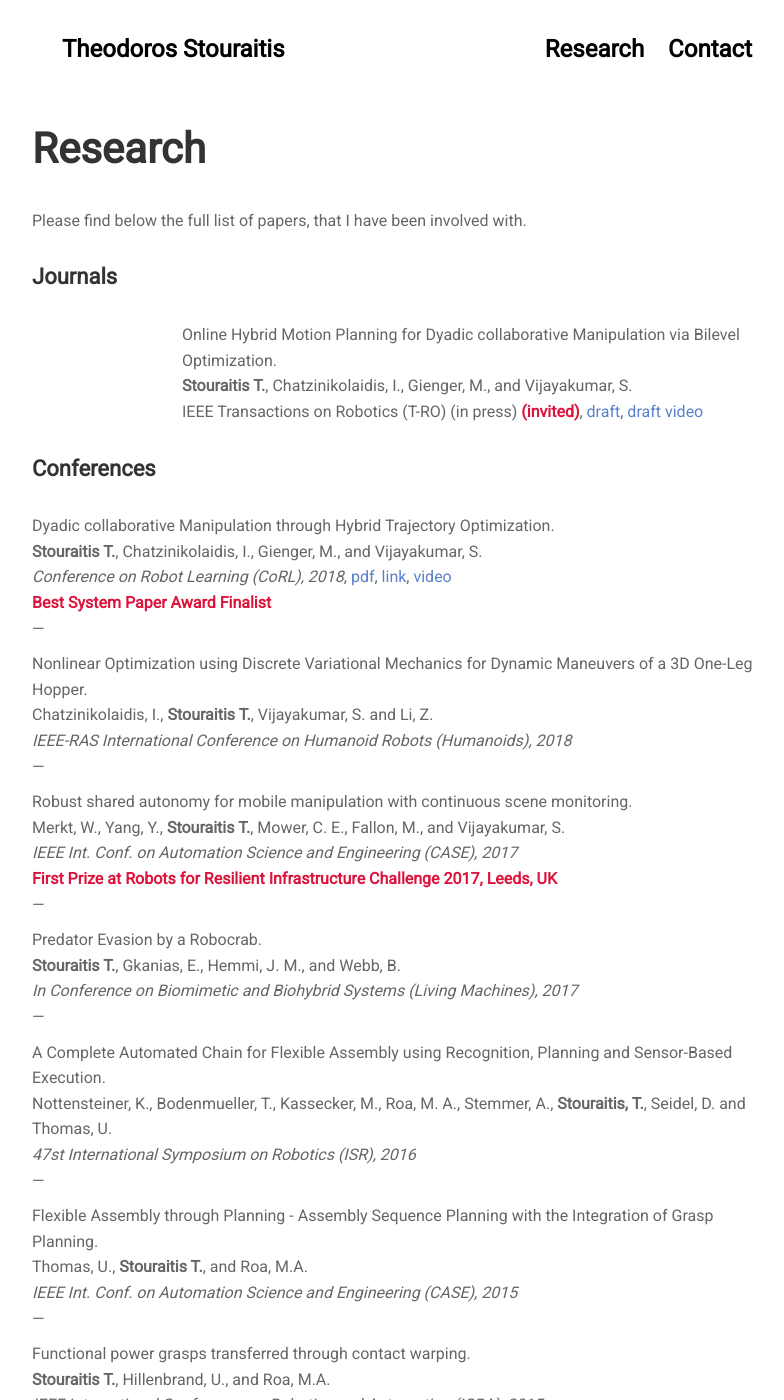
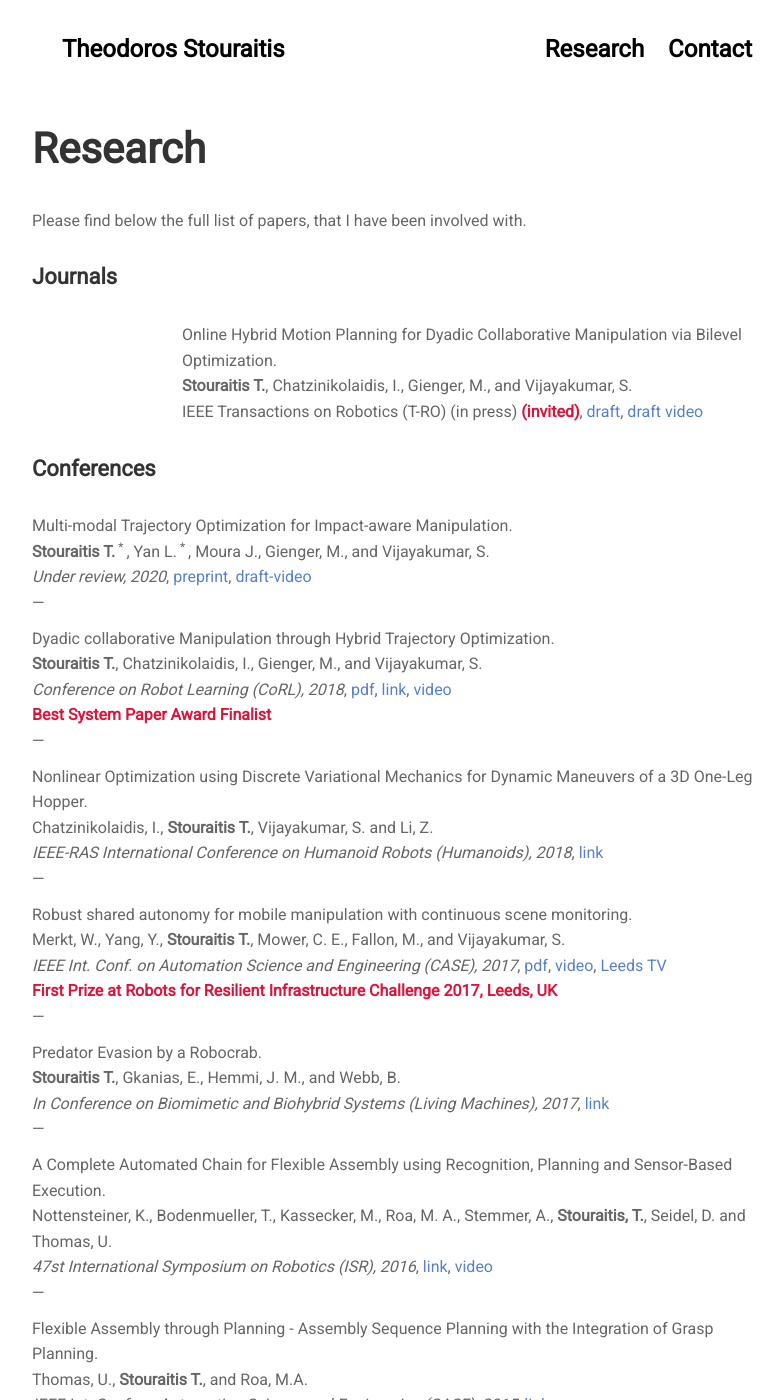
Before and after one commit to stoutheo/stoutheo.github.io, a Jekyll site: the page built from publications.html, in a window 1280 px wide and 1400 px high. Shown: the whole window, without its empty margins (233-1017 px from the left). Built offline with Jekyll 4.4.1, drawn with Linux system fonts in a browser that asks for light colours; nearby versions of some CDN libraries; some of the changed text lies outside the part shown.

Commit message:
Paper and twitter update

```diff
--- a/_data/publications/papers.yml
+++ b/_data/publications/papers.yml
@@ -1,4 +1,5 @@
 papers: >
+
 
   #### Journals
 
@@ -7,17 +8,15 @@ papers: >
     <col width="0%" />
     <col width="80%" />
   </colgroup>
-
   <tbody>
   <tr>
     <td markdown="span"> </td>
-    <td markdown="span">Online Hybrid Motion Planning for Dyadic collaborative Manipulation via Bilevel Optimization.
+    <td markdown="span">Online Hybrid Motion Planning for Dyadic Collaborative Manipulation via Bilevel Optimization.
     <br> **Stouraitis T.**, Chatzinikolaidis, I., Gienger, M., and Vijayakumar, S.
     <br> IEEE Transactions on Robotics (T-RO) (in press) <span style="color:crimson">**(invited)**</span>,
     [draft](http://homepages.inf.ed.ac.uk/svijayak/publications/stouraitis-IEEETRO2020.pdf),
     [draft video](http://homepages.inf.ed.ac.uk/svijayak/publications/stouraitis-IEEETRO2020.mp4)
     </td>
-
   </tr>
   </tbody>
   </table>
@@ -31,6 +30,16 @@ papers: >
     <col width="100%" />
   </colgroup>
   <tbody>
+    <tr>
+      <td markdown="span"> </td>
+      <td markdown="span">Multi-modal Trajectory Optimization for Impact-aware Manipulation.
+      <br> **Stouraitis T.**<sup> * </sup>, Yan L.<sup> * </sup>, Moura J., Gienger, M., and Vijayakumar, S.
+      <br> *Under review, 2020*,
+      [preprint](https://bc3-production-us-east-2.s3.us-east-2.amazonaws.com/m1hbgaqp2op2l38zfzvsibxhyvhd?response-content-disposition=inline%3B%20filename%3D%22impact-aware-draft.pdf%22%3B%20filename%2A%3DUTF-8%27%27impact-aware-draft.pdf&response-content-type=application%2Fpdf&X-Amz-Algorithm=AWS4-HMAC-SHA256&X-Amz-Credential=AKIAS5PME4CT5QW2PJJU%2F20200612%2Fus-east-2%2Fs3%2Faws4_request&X-Amz-Date=20200612T192302Z&X-Amz-Expires=86400&X-Amz-SignedHeaders=host&X-Amz-Signature=77228b1df260bc5a55cb0014d190a6be581857f7e1162d17d6ef92c1980df112),
+      [draft-video](https://bc3-production-us-east-2.s3.us-east-2.amazonaws.com/v4w034uvpsajjc66o2bar8tke6px?response-content-disposition=inline%3B%20filename%3D%22Impact-aware-video-draft.mp4%22%3B%20filename%2A%3DUTF-8%27%27Impact-aware-video-draft.mp4&response-content-type=video%2Fmp4&X-Amz-Algorithm=AWS4-HMAC-SHA256&X-Amz-Credential=AKIAS5PME4CT5QW2PJJU%2F20200612%2Fus-east-2%2Fs3%2Faws4_request&X-Amz-Date=20200612T192154Z&X-Amz-Expires=86400&X-Amz-SignedHeaders=host&X-Amz-Signature=7e9f5277c27afd1859abcea60237fadd79d8420d0e808ede74fa993275c912c0)
+      <br> --- </td>
+    </tr>
+    <tr height ="10px"></tr>
     <tr>
       <td markdown="span"> </td>
       <td markdown="span">Dyadic collaborative Manipulation through Hybrid Trajectory Optimization.
@@ -47,7 +56,8 @@ papers: >
       <td markdown="span"> </td>
       <td markdown="span">Nonlinear Optimization using Discrete Variational Mechanics for Dynamic Maneuvers of a 3D One-Leg Hopper.
       <br> Chatzinikolaidis, I., **Stouraitis T.**, Vijayakumar, S. and Li, Z.
-      <br> *IEEE-RAS International Conference on Humanoid Robots (Humanoids), 2018*
+      <br> *IEEE-RAS International Conference on Humanoid Robots (Humanoids), 2018*,
+      [link](https://ieeexplore.ieee.org/document/8624981)
       <br> --- </td>
     </tr>
 
@@ -56,7 +66,10 @@ papers: >
       <td markdown="span"> </td>
       <td markdown="span">Robust shared autonomy for mobile manipulation with continuous scene monitoring.
       <br> Merkt, W., Yang, Y., **Stouraitis T.**,  Mower, C. E., Fallon, M., and Vijayakumar, S.
-      <br> *IEEE Int. Conf. on Automation Science and Engineering (CASE), 2017*
+      <br> *IEEE Int. Conf. on Automation Science and Engineering (CASE), 2017*,
+      [pdf](http://www.robots.ox.ac.uk/~mobile/drs/Papers/2017CASE_merkt.pdf),
+      [video](https://www.youtube.com/watch?v=5jFU7oCP4vk),
+      [Leeds TV](https://mymedia.leeds.ac.uk/Mediasite/Play/3f5d866a98dc42928c0e68ef92688ce91d)
       <br> <span style="color:crimson">**First Prize at Robots for Resilient Infrastructure Challenge 2017, Leeds, UK**</span>
       <br> --- </td>
     </tr>
@@ -65,7 +78,8 @@ papers: >
       <td markdown="span"> </td>
       <td markdown="span">Predator Evasion by a Robocrab.
       <br> **Stouraitis T.**, Gkanias, E., Hemmi, J. M., and Webb, B.
-      <br> *In Conference on Biomimetic and Biohybrid Systems (Living Machines), 2017*
+      <br> *In Conference on Biomimetic and Biohybrid Systems (Living Machines), 2017*,
+      [link](https://link.springer.com/chapter/10.1007/978-3-319-63537-8_36)
       <br> --- </td>
     </tr>
     <tr height ="10px"></tr>
@@ -73,7 +87,9 @@ papers: >
       <td markdown="span"> </td>
       <td markdown="span">A Complete Automated Chain for Flexible Assembly using Recognition, Planning and Sensor-Based Execution.
       <br> Nottensteiner, K., Bodenmueller, T., Kassecker, M., Roa, M. A., Stemmer, A., **Stouraitis, T.**, Seidel, D. and Thomas, U.
-      <br> *47st International Symposium on Robotics (ISR), 2016*
+      <br> *47st International Symposium on Robotics (ISR), 2016*,
+      [link](https://ieeexplore.ieee.org/document/7559140),
+      [video](https://www.youtube.com/watch?v=2jYhdmk-pMg)
       <br> --- </td>
     </tr>
   <tr height ="10px"></tr>
@@ -81,7 +97,8 @@ papers: >
       <td markdown="span"> </td>
       <td markdown="span">Flexible Assembly through Planning - Assembly Sequence Planning with the Integration of Grasp Planning.
       <br> Thomas, U., **Stouraitis T.**,  and Roa, M.A.
-      <br> *IEEE Int. Conf. on Automation Science and Engineering (CASE), 2015*
+      <br> *IEEE Int. Conf. on Automation Science and Engineering (CASE), 2015*,
+      [link](https://ieeexplore.ieee.org/document/7294142)
       <br> --- </td>
     </tr>
   <tr height ="10px"></tr>
@@ -89,7 +106,8 @@ papers: >
     <td markdown="span"> </td>
     <td markdown="span">Functional power grasps transferred through contact warping.
     <br> **Stouraitis T.**, Hillenbrand, U., and Roa, M.A.
-    <br> *IEEE International Conference on Robotics and Automation (ICRA), 2015*
+    <br> *IEEE International Conference on Robotics and Automation (ICRA), 2015*,
+    [link](https://ieeexplore.ieee.org/document/7139884)
     <br> --- </td>
   </tr>
   <tr height ="10px"></tr>
@@ -97,7 +115,9 @@ papers: >
       <td markdown="span"> </td>
       <td markdown="span">A New Fast and Robust Collision Detection and Force Computation Algorithm Applied to the Physics Engine Bullet: Method, Integration, and Evaluation.
       <br> Sagardia, M., **Stouraitis T.**,  and Silva, L.e.
-      <br> *Conference and Exhibition of the European Association of Virtual and Augmented Reality (EuroVR), 2014*
+      <br> *Conference and Exhibition of the European Association of Virtual and Augmented Reality (EuroVR), 2014*,
+      [pdf](https://diglib.eg.org/bitstream/handle/10.2312/eurovr.20141341.065-076/065-076.pdf?sequence=1&isAllowed=y),
+      [video](https://diglib.eg.org/bitstream/handle/10.2312/eurovr.20141341.065-076/vr_vps_bullet_bunnies.m4v?sequence=2&isAllowed=y)
       <br> --- </td>
     </tr>
   <tr height ="10px"></tr>
@@ -105,7 +125,8 @@ papers: >
       <td markdown="span"> </td>
       <td markdown="span">Reachability and Capability Analysis for Manipulation Tasks.
       <br> Porges, O., **Stouraitis T.**,  Borst, C., and Roa, M.A.
-      <br> *First Iberian robotics conference, 2013*
+      <br> *First Iberian robotics conference, 2013*,
+      [link](https://link.springer.com/chapter/10.1007/978-3-319-03653-3_50)
       <br> --- </td>
     </tr>
   <tr height ="10px"></tr>
@@ -113,7 +134,8 @@ papers: >
       <td markdown="span"> </td>
       <td markdown="span">Intelligent Particle-Filter based Robot Localization.
       <br> Siamantas, G., **Stouraitis T.**,  and Tzes, A.
-      <br> *9th Mediterranean Conference of Control and Automation, 2011*
+      <br> *9th Mediterranean Conference of Control and Automation, 2011*,
+      [link](https://ieeexplore.ieee.org/document/5983221)
       <br> --- </td>
     </tr>
   </tbody>
--- a/_data/settings.yml
+++ b/_data/settings.yml
@@ -140,6 +140,7 @@ social:
 - {icon: 'github', link: 'https://github.com/stoutheo'}
 - {icon: 'linkedin', link: 'https://www.linkedin.com/in/theodoros-stouraitis-59083045/'}
 - {icon: 'scholar', link: 'https://scholar.google.co.uk/citations?user=dFv2yTQAAAAJ&hl=el'}
+- {icon: 'twitter', link: 'https://twitter.com/t_stou'}
 - {icon: 'envelope', link: 'mailto:stoutheo@gmail.com'}
 
 # social network icons available: 'twitter' / 'facebook' / 'github' / 'pinterest' 'google-plus' / 'linkedin' / 'youtube' / 'instagram' / 'dribbble' / 'behance' / 'soundcloud' / 'vine'
```
